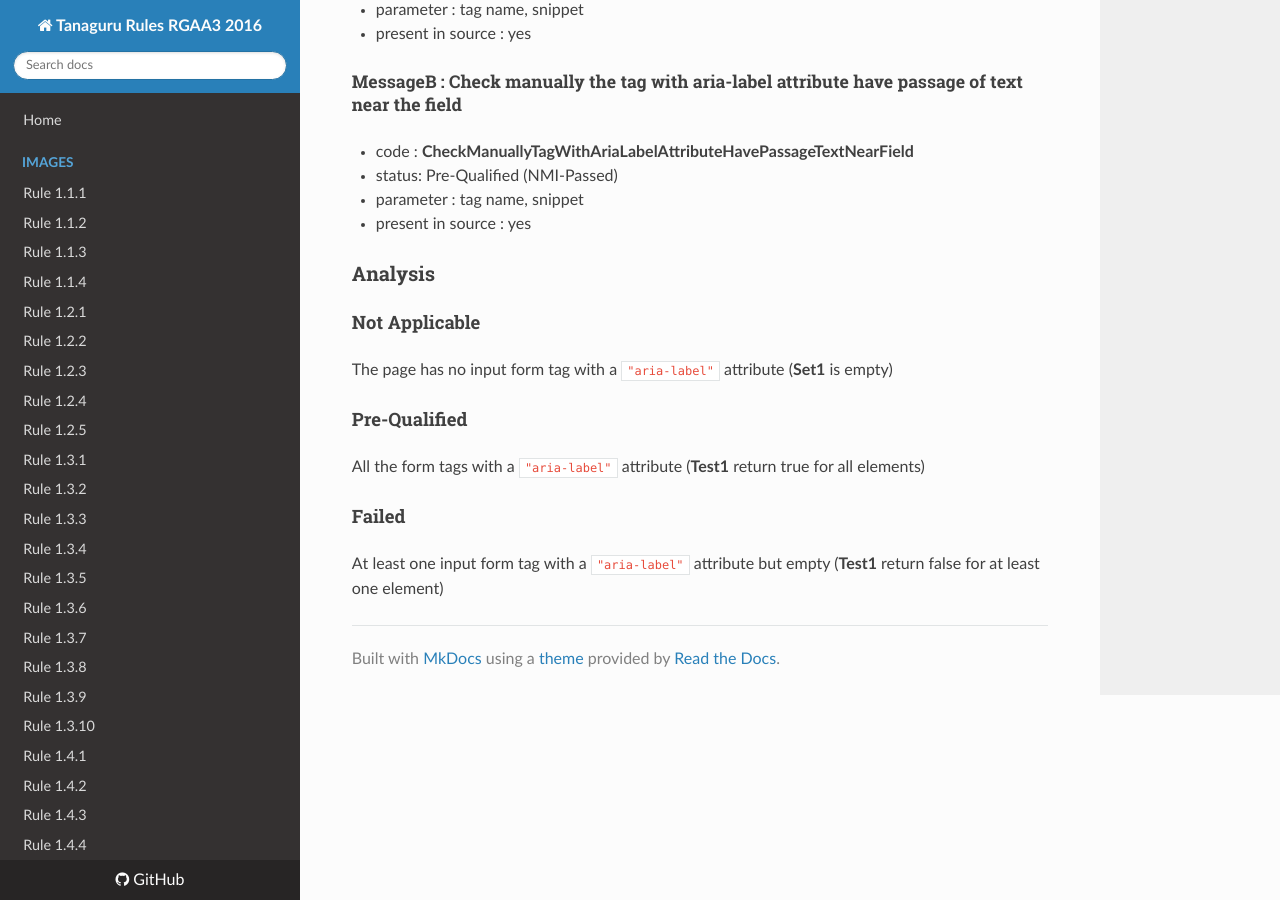
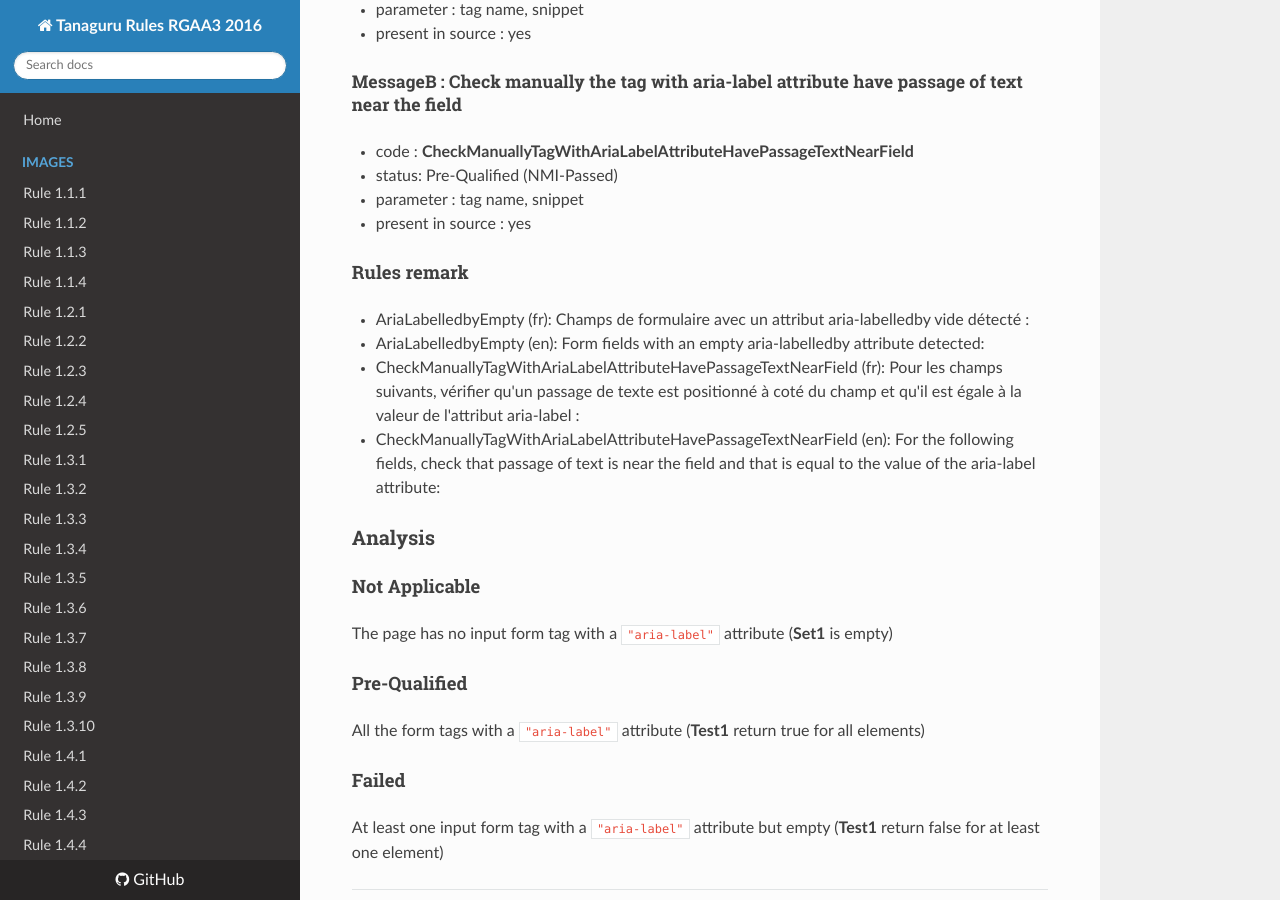
Before and after one commit to Tanaguru/RGAA3-2016, an MkDocs documentation site: the page built from docs/Rule-11-1-4.md, in a window 1280 px wide and 900 px high, scrolled down 1724 px. Built offline with MkDocs 1.6.1, drawn with Linux system fonts in a browser that asks for light colours; nearby versions of some CDN libraries; old or Windows-style settings are respelled for this version of MkDocs.

```diff
--- a/docs/Rule-11-1-4.md
+++ b/docs/Rule-11-1-4.md
@@ -68,6 +68,14 @@ For each occurence of true-result of **Test1**, raise a MessageB.
 - parameter : tag name, snippet
 - present in source : yes
 
+#### Rules remark
+
+ * AriaLabelledbyEmpty (fr): Champs de formulaire avec un attribut aria-labelledby vide d&eacute;tect&eacute; :
+ * AriaLabelledbyEmpty (en): Form fields with an empty aria-labelledby attribute detected:
+
+ * CheckManuallyTagWithAriaLabelAttributeHavePassageTextNearField (fr): Pour les champs suivants, vérifier qu'un passage de texte est positionné à coté du champ et qu'il est égale à la valeur de l'attribut aria-label :
+ * CheckManuallyTagWithAriaLabelAttributeHavePassageTextNearField (en): For the following fields, check that passage of text is near the field and that is equal to the value of the aria-label attribute:
+
 ### Analysis
 
 #### Not Applicable
```
Also changed, not shown: docs/Rule-11-1-5.md (+5 -0 lines), 3 other files.
